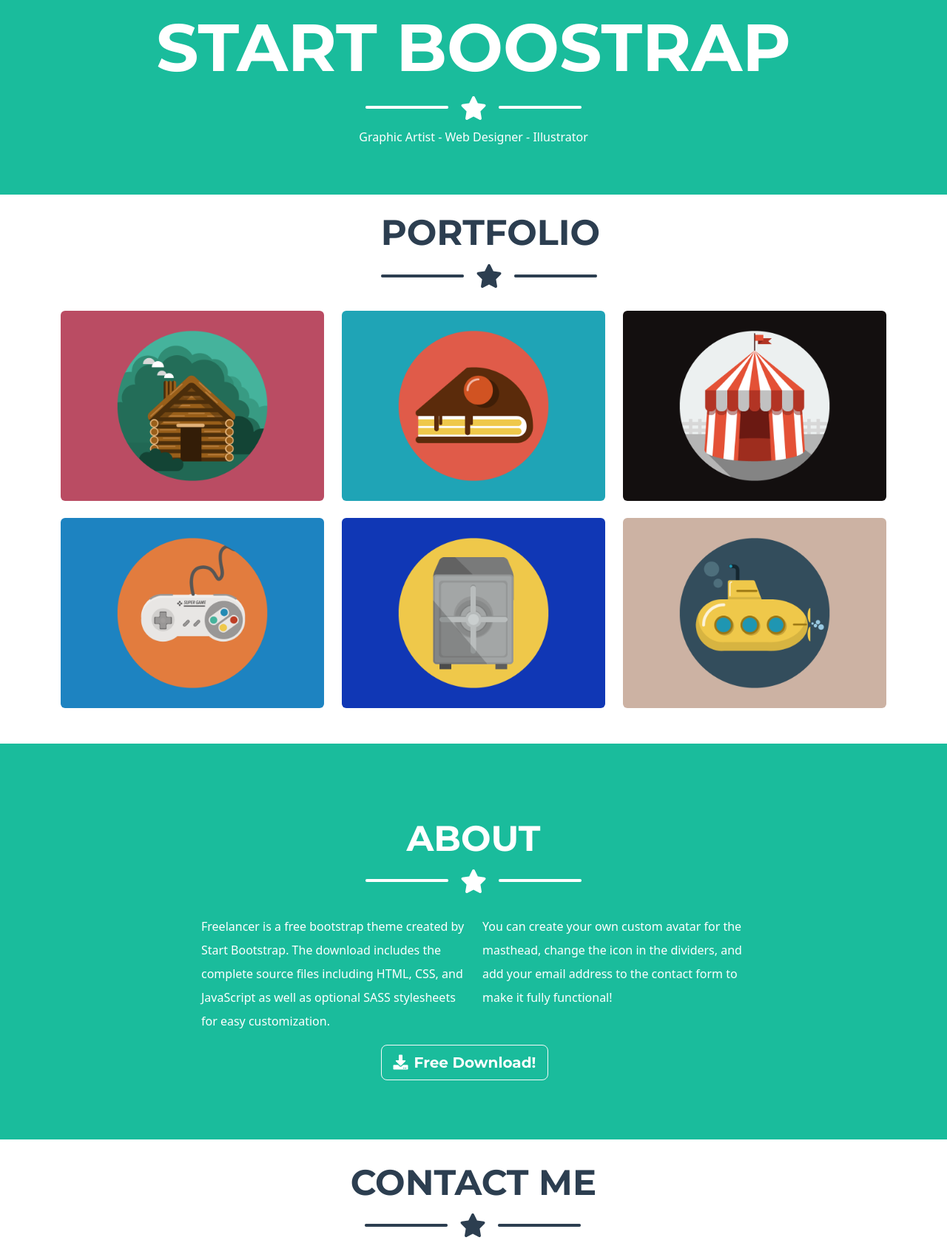
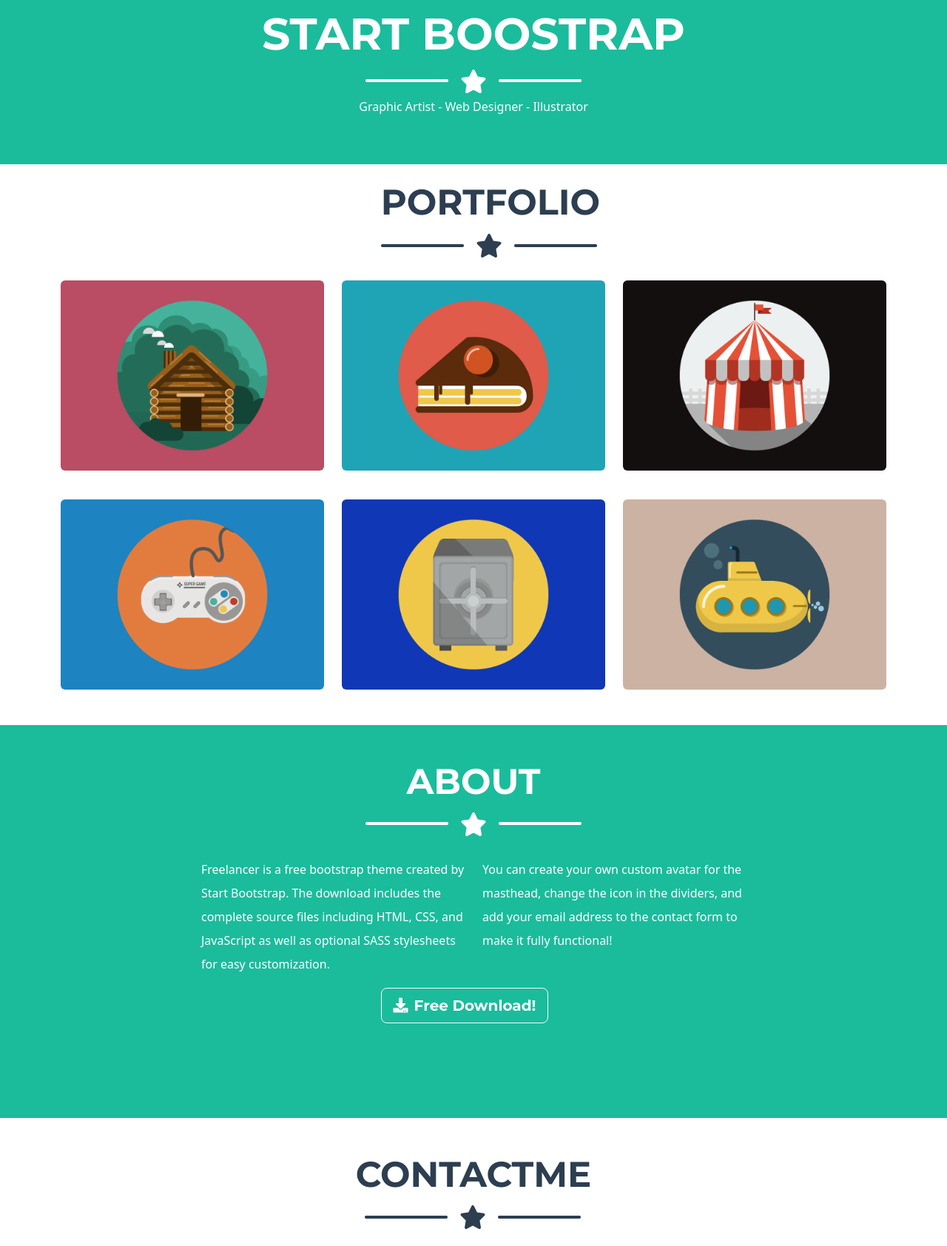
Before and after one commit to yesgrap-cyber/bootstrap, a plain HTML site: page index.html in a window 1280 px wide. Shown: the part 420-2104 px from the top of the page at 74% size. Drawn offline with nearby package versions, Linux system fonts and the light colour scheme.

Commit message:
fix: correccion de colores y fuentes

```diff
--- a/index.html
+++ b/index.html
@@ -51,7 +51,7 @@
             <div class="col-md-12">
                 <h1 class="text-center about">START BOOSTRAP</h1>
                 <img src="img/Screenshot From 2026-10-28 21-05-36.png" alt="estrellaverde" class="d-block mx-auto"
-                    style="margin-bottom: 5px;">
+                    mb-4>
             </div>
         </div>
         <div class="row texto">
@@ -65,20 +65,18 @@
         <div class="container">
             <div class="row">
                 <div class="col-md-12" style="margin: 2%;">
-                    <h2 class="text-center titulo-portafolio"
-                        style="font-family: 'Montserrat', sans-serif; font-weight: 700; font-size: 48px; ">PORTFOLIO
-                    </h2>
+                    <h2 class="text-center titulo-portafolio">PORTFOLIO</h2>
                     <img src="img/Screenshot From 2026-10-28 20-33-06.png" alt="estrella" class="d-block mx-auto">
                 </div>
             </div>
             <div class="row">
-                <div class="col-md-4">
+                <div class="col-md-4 mb-3">
                     <img class="img-fluid rounded" src="img/cabin.png" alt="cabaña">
                 </div>
-                <div class="col-md-4">
+                <div class="col-md-4 mb-3">
                     <img class="img-fluid rounded" src="img/cake.png" alt="cake">
                 </div>
-                <div class="col-md-4">
+                <div class="col-md-4 mb-3">
                     <img class="img-fluid rounded" src="img/circus.png" alt="circus">
                 </div>
             </div>
@@ -95,12 +93,11 @@
             </div>
         </div>
     </section>
-    <section id="about" class="verde mt-5" ; margin-bottom: 10px;>
+    <section id="about" class="verde mt-5 py-5 mb-5">
         <div class="container">
             <div class="row">
                 <div class="col-md-12">
-                    <h2 class="text-center about"
-                        style="font-family: 'Montserrat', sans-serif; font-weight: 700; font-size: 48px; margin-top: 100px;">
+                    <h2 class="text-center about">
                         ABOUT</h2>
                     <img src="img/Screenshot From 2026-10-28 21-05-36.png" alt="estrellaverde" class="d-block mx-auto">
 
@@ -133,13 +130,11 @@
                 </div>
 
     </section>
-    <section id="contact" ; style="margin-top: 30px;" class="contactme">
+    <section id="contact" class="contactme mt-4">
         <div class="container">
             <div class="row">
                 <div class="col-md-12">
-                    <h2 class="text-center titulo-portafolio"
-                        style="font-family: 'Montserrat', sans-serif; font-weight: 700; font-size: 48px; ">CONTACT
-                        ME</h2>
+                    <h2 class="text-center titulo-portafolio">CONTACTME</h2>
                     <img src="img/Screenshot From 2026-10-28 20-33-06.png" alt="estrella" class="d-block mx-auto mb-5">
                 </div>
             </div>
--- a/style-actual.css
+++ b/style-actual.css
@@ -10,22 +10,39 @@ nav{
     color: white;
     text-align: left;
 }
+.contactme h2{
+    font-family: 'Montserrat', sans-serif;
+    font-weight: 700;
+    font-size: 48px;
+
+}
+.verde h2{
+    font-family: 'Montserrat', sans-serif;
+    font-weight: 700;
+    font-size: 48px;
+
+}
 .verde{
     background-color: #1abc9c;
     color: white;
+}
+.container h2{
+    font-family: 'Montserrat', sans-serif;
+    font-weight: 700;
+    font-size: 48px;
 }
 .about,
 .about a,
 nav a {
     font-family: 'Montserrat', sans-serif;
-  color: #fff;
+  color: white;
   text-decoration: none;
 
 }
 .texto h1{
     font-family: 'Montserrat', sans-serif;
     font-weight: 700;
-    font-size: 90px;
+    font-size: 60px;
     text-align: center;
 }
 .text-center about{
```
